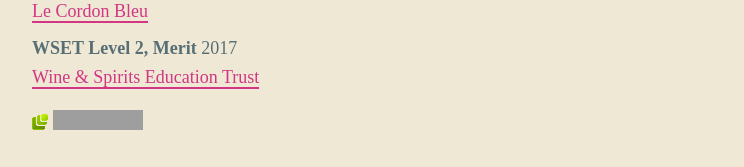
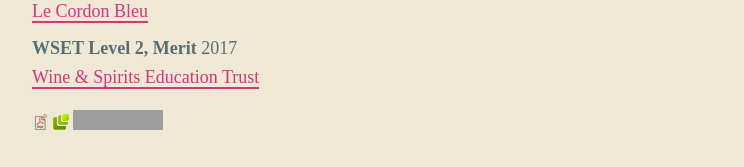
Before and after one commit to pkqk/pkqk.github.io, a Jekyll site: the page built from cv.md, in a window 1280 px wide. Shown: the part 3752-3919 px from the top of the page, without its empty margins (266-1010 px from the left). Built offline with Jekyll 4.4.1, drawn with Linux system fonts in a browser that asks for light colours; grey boxes are pictures that could not be loaded.

Commit message:
Add pdf download

```diff
--- a/_sass/print.scss
+++ b/_sass/print.scss
@@ -10,5 +10,4 @@
   footer, p#technologies {
     display: none;
   }
-  a.tel { display: initial; }
 }
--- a/_sass/resume.scss
+++ b/_sass/resume.scss
@@ -28,4 +28,9 @@
     }
   }
   a.tel { display: none; }
+
+  @media print {
+    a.pdf { display: none; }
+    a.tel { display: initial; }
+  }
 }
--- a/cv.md
+++ b/cv.md
@@ -78,6 +78,7 @@
   {% endfor %}
 </ul>
 <p class="formats">
+  <a class="pdf" title="Download as PDF" href="/pdf/adamsvenjohnson-cv.pdf"><img alt="PDF" src="/img/pdf.png"></a>
   <a rel="tag" title="Resumé marked up using microformats." href="http://microformats.org/wiki/hresume"><img alt="This page uses microformats" src="/img/microformats.png"></a>
   <a rel="license" href="http://creativecommons.org/licenses/by-nd/4.0/"><img alt="Creative Commons License" style="border-width:0" src="https://i.creativecommons.org/l/by-nd/4.0/80x15.png" /></a>
 </p>
```
Also changed, not shown: img/pdf.png (added), 1 other file.
